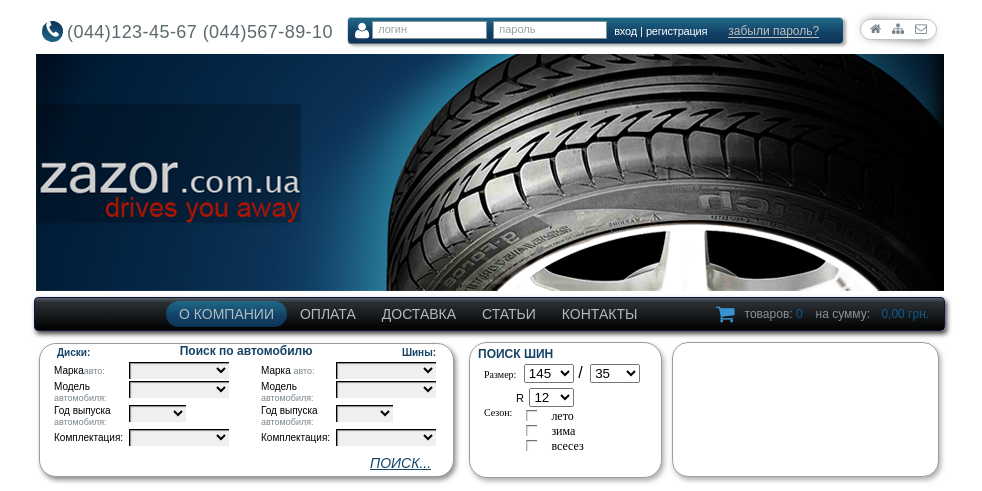
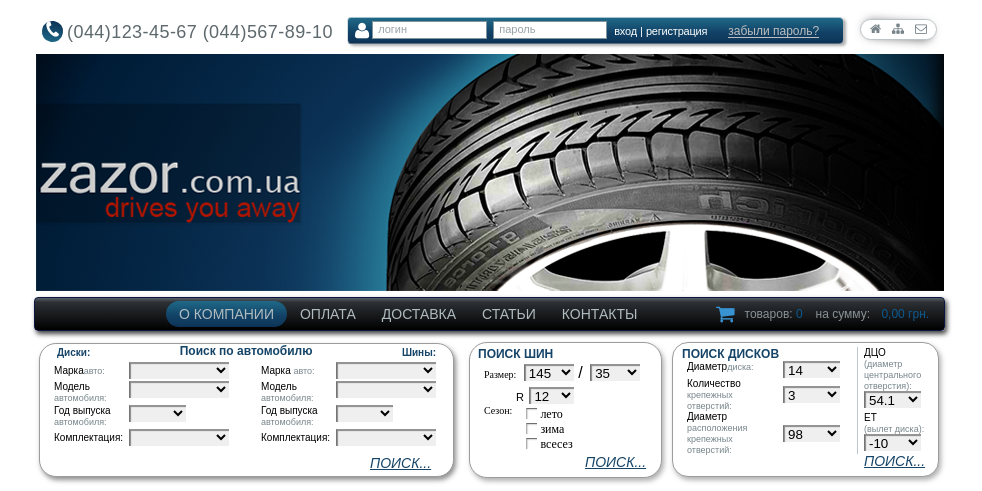
Before and after one commit to AntonSmyrnoff/smirnov_html_6, a plain HTML site: page index.html in a window 1280 px wide. Shown: the top 491 px of the page, without its empty margins (150-1132 px from the left). Drawn offline with Linux system fonts and the light colour scheme; a web font is replaced by a local one.

Commit message:
task is done, code has to be fixed

```diff
--- a/css/style.css
+++ b/css/style.css
@@ -408,8 +408,8 @@
 					margin-right: 17px;
 					border-bottom: 0;
 					border-right: 0;
-					border-top: 1px solid black;
-					border-left: 1px solid black;
+					border-top: 1px solid #949494;
+					border-left: 1px solid #757575;
 					box-shadow: inset 1px 1px 1px 0px rgba(104, 104, 104, 0.75);
 				}
 
@@ -418,15 +418,18 @@
 						font-style: italic;
 						font-size: 14px;
 						align-self: flex-end;
+						margin-bottom: 5px;
+					}
+
+					.search_auto p:last-child {
 						margin-left: 330px;
-						margin-bottom: 5px;
-
-
 					}
 
 						.search>p:last-child a{
 							color: #154467;
 						}
+
+
 
 
 				#year,
@@ -449,6 +452,17 @@
   			background-color: rgb(255, 255, 255);
   			box-shadow: 2px 3px 5px 0px rgba(150, 150, 150, 0.75);
 		}
+
+		.search_tires select {
+					    height: 17px;
+					    /* margin-right: 17px; */
+					    border-bottom: 0;
+					    border-right: 0;
+					    border-top: 1px solid #949494;
+					    border-left: 1px solid #757575;
+					    box-shadow: inset 1px 1px 1px 0px rgba(104, 104, 104, 0.75);
+					    align-self: center;
+					}
 
 				.head_tires {
 					margin-left: 8px;
@@ -488,11 +502,7 @@
 								margin-left: 1px;
 							}
 
-						.checkbox_3 {
-							font-family: "Lucida Sans Unicode";
-							font-size: 12px;
-							color: #000;
-						}
+
 
 
 
@@ -501,6 +511,7 @@
 
 				.season {
 					display: flex;
+					height: 49px;
 					font-family: "Lucida Sans Unicode";
 					font-size: 10px;
 					color: #000;
@@ -515,8 +526,6 @@
 						}
 
 						.checkbox_3 input[type=checkbox] {
-								margin-top: 6px;
-								margin-left: 3px;
 								display: none;
 							}
 
@@ -524,7 +533,7 @@
 							    display: inline-block;
 							    width: 10px;
 							    height: 10px;
-							    margin: -1px 14px -1px -10px;
+							    margin: -1px 3px -1px -10px;
 							    border-left: 1px solid #afafaf;
 							    border-top: 1px solid #707070;
 							    -webkit-box-shadow: inset 2px 2px 1px -1px rgba(131,131,131,1);
@@ -548,9 +557,12 @@
 
 
 							.checkbox_3 input[type="checkbox"]+label {
-								display: inline-block;
 								margin-left: 24px;
 							}
+
+					.search_tires p:last-child {
+						margin-left: 115px;
+					}
 
 
 
@@ -565,7 +577,74 @@
   			border-radius: 16px;
   			background-color: rgb(255, 255, 255);
   			box-shadow: 2px 3px 5px 0px rgba(150, 150, 150, 0.75);
+  			display: flex;
+   			justify-content: space-between;
 		}
+
+				.head_disks {
+					margin-left: -5px;
+				}
+
+				.search_disks_left_side {
+					width: 170px;
+				    height: 107px;
+				    margin-top: 4px;
+				    font-family: Arial;
+				    font-size: 10px;
+				    margin-left: 14px;
+				    border-right: 1px solid #bdc6ca;
+				}
+
+				.disk_diameter,
+				.holes_number,
+				.holes_diameter {
+					display: flex;
+			    	justify-content: space-between;
+				}
+
+				.center_hole_diameter,
+				.disk_radius {
+					display: flex;
+					flex-direction: column;
+					margin-bottom: 2px;
+					margin-top: 4px;
+				}
+
+
+				.disk_diameter label,
+				.holes_number label,
+				.holes_diameter label,
+				.center_hole_diameter label,
+				.disk_radius label  {
+					/* font-family: "Lucida Sans Unicode"; */
+					font-size: 10px;
+					color: #010101;
+					/* align-self: center; */
+				}
+
+				    .search_disks select {
+				    	width: 57px;
+					    height: 17px;
+					    margin-right: 17px;
+					    border-bottom: 0;
+					    border-right: 0;
+					    border-top: 1px solid #949494;
+					    border-left: 1px solid #757575;
+					    box-shadow: inset 1px 1px 1px 0px rgba(104, 104, 104, 0.75);
+					    align-self: center;
+					}
+
+					.search_disks_right_side>p:last-child {
+						display: block;
+						font-style: italic;
+						font-size: 14px;
+						align-self: flex-end;
+						margin-bottom: 5px;
+					}
+
+					.search_disks_right_side>p:last-child a{
+							color: #154467;
+						}
 
 
 .container {
--- a/index.html
+++ b/index.html
@@ -77,9 +77,6 @@
 							<option value="auto3">Марка 3</option>
 							<option value="auto4">Марка 4</option>
 							<option value="auto5">Марка 5</option>
-							<option value="auto6">Марка 6</option>
-							<option value="auto7">Марка 7</option>
-							<option value="auto8">Марка 8</option>
 						</select>
 					</div>
 
@@ -106,11 +103,6 @@
 							<option value="2013">2013</option>
 							<option value="2012">2012</option>
 							<option value="2011">2011</option>
-							<option value="2010">2010</option>
-							<option value="2009">2009</option>
-							<option value="2008">2008</option>
-							<option value="2007">2007</option>
-							<option value=">2007">Старше 2007</option>
 						</select>
 					</div>
 
@@ -138,9 +130,6 @@
 							<option value="auto3">Марка 3</option>
 							<option value="auto4">Марка 4</option>
 							<option value="auto5">Марка 5</option>
-							<option value="auto6">Марка 6</option>
-							<option value="auto7">Марка 7</option>
-							<option value="auto8">Марка 8</option>
 						</select>
 
 					</div>
@@ -167,11 +156,6 @@
 							<option value="2013">2013</option>
 							<option value="2012">2012</option>
 							<option value="2011">2011</option>
-							<option value="2010">2010</option>
-							<option value="2009">2009</option>
-							<option value="2008">2008</option>
-							<option value="2007">2007</option>
-							<option value=">2007">Старше 2007</option>
 						</select>
 
 					</div>
@@ -205,19 +189,6 @@
 							<option value=165>165</option>
 							<option value=175>175</option>
 							<option value=185>185</option>
-							<option value=195>195</option>
-							<option value=205>205</option>
-							<option value=215>215</option>
-							<option value=225>225</option>
-							<option value=235>235</option>
-							<option value=240>240</option>
-							<option value=245>245</option>
-							<option value=255>255</option>
-							<option value=265>265</option>
-							<option value=275>275</option>
-							<option value=285>285</option>
-							<option value=295>295</option>
-							<option value=305>305</option>
 						</select>
 						/
 						<select name="height" id="height">
@@ -226,12 +197,6 @@
 							<option value=45>45</option>
 							<option value=50>50</option>
 							<option value=55>55</option>
-							<option value=60>60</option>
-							<option value=65>65</option>
-							<option value=70>70</option>
-							<option value=75>75</option>
-							<option value=80>80</option>
-							<option value=85>85</option>
 						</select>
 					</div>
 
@@ -242,19 +207,6 @@
 							<option value=2>13</option>
 							<option value=3>14</option>
 							<option value=4>15</option>
-							<option value=25>15 б\у</option>
-							<option value=17>15C</option>
-							<option value=5>16</option>
-							<option value=20>16C</option>
-							<option value=6>17</option>
-							<option value=27>17 б\у</option>
-							<option value=21>17.5</option>
-							<option value=7>18</option>
-							<option value=28>18 б\у</option>
-							<option value=8>19</option>
-							<option value=9>20</option>
-							<option value=10>21</option>
-							<option value=11>22</option>
 						</select>
 					</div>
 
@@ -279,6 +231,76 @@
 
 
 			<section class="search search_disks">
+
+				<div class="search_disks_left_side">
+					<p class="head head_disks">ПОИСК ДИСКОВ</p>
+
+
+					<div class="disk_diameter">
+						<label for="disk_diameter">Диаметр<span class="of_what">диска:</span></label>
+						<select name="diameter" id="disk_diameter">
+							<option value=3>14</option>
+							<option value=4>15</option>
+							<option value=5>16</option>
+							<option value=6>17</option>
+							<option value=7>18</option>
+						</select>
+					</div>
+
+
+					<div class="holes_number">
+						<label for="holes_number">Количество<br><span class="of_what">крепежных</span><br><span class="of_what">отверстий:</span></label>
+						<select name="holes" id="holes_number">
+							<option value=3>3</option>
+							<option value=4>4</option>
+							<option value=5>5</option>
+							<option value=6>6</option>
+							<option value=8>8</option>
+						</select>
+					</div>
+
+
+					<div class="holes_diameter">
+						<label for="holes_number">Диаметр<br><span class="of_what">расположения</span><br><span class="of_what"> крепежных</span><br><span class="of_what"> отверстий:</span></label>
+						<select name="holes_diameter" id="holes_diameter">
+							<option value=98>98</option>
+							<option value=100>100</option>
+							<option value=105>105</option>
+							<option value=108>108</option>
+							<option value=110>110</option>
+							<option value=112>112</option>
+						</select>
+					</div>
+				</div>
+
+
+
+				<div class="search_disks_right_side">
+
+					<div class="center_hole_diameter">
+						<label for="center_hole_diameter">ДЦО<br><span class="of_what">(диаметр</span><br><span class="of_what"> центрального</span> <br><span class="of_what">отверстия):</span></label>
+						<select name="diameter" id="center_hole_diameter">
+							<option value=54.1>54.1</option>
+							<option value=56.1>56.1</option>
+							<option value=56.5>56.5</option>
+							<option value=56.6>56.6</option>
+						</select>
+					</div>
+
+					<div class="disk_radius">
+						<label for="disk_radius">ЕТ<br><span class="of_what">(вылет диска):</span></label>
+						<select name="disk_radius" id="disk_radius">
+							<option value=-10>-10</option>
+							<option value=0>0</option>
+							<option value=10>10</option>
+							<option value=12>12</option>
+							<option value=13>13</option>
+						</select>
+
+					</div>
+					<p><a href="">ПОИСК...</a></p>
+				</div>
+
 
 			</section>
 		</div>
```
